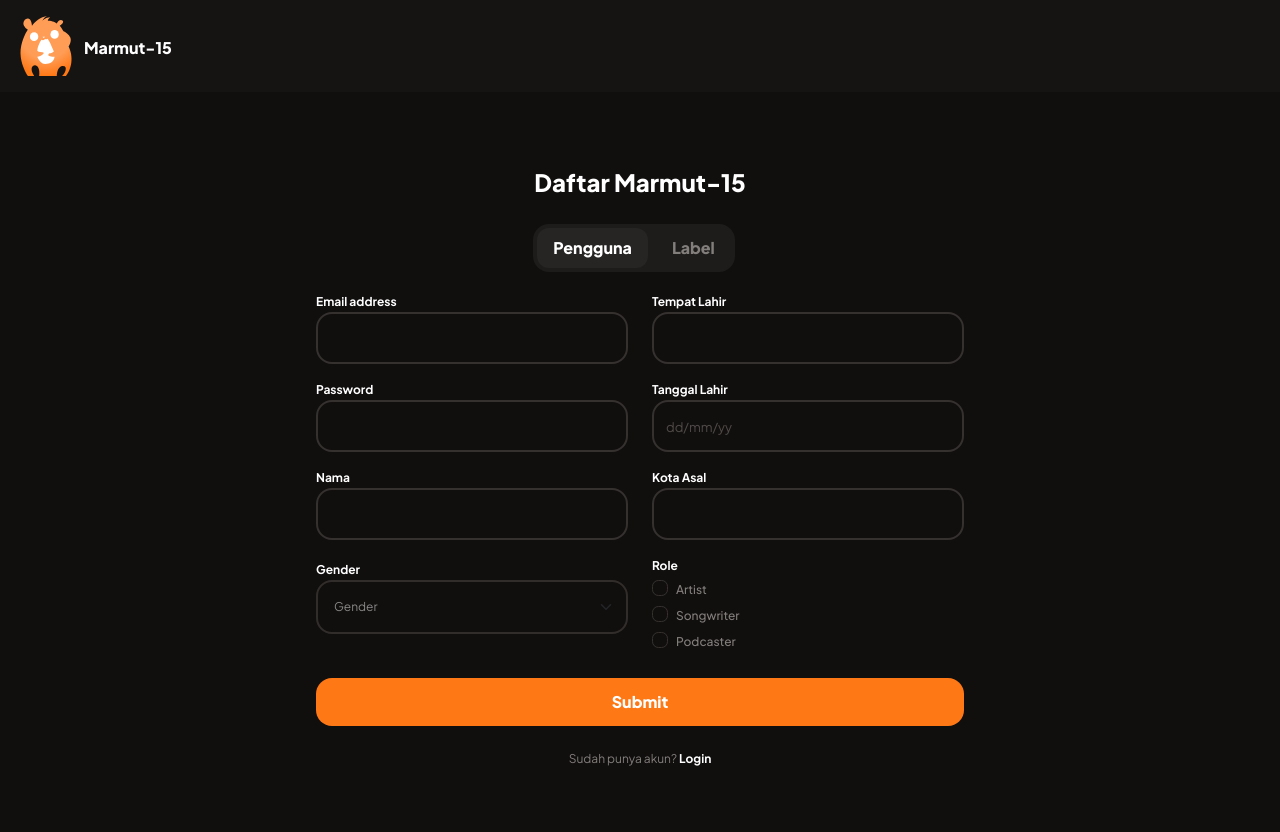
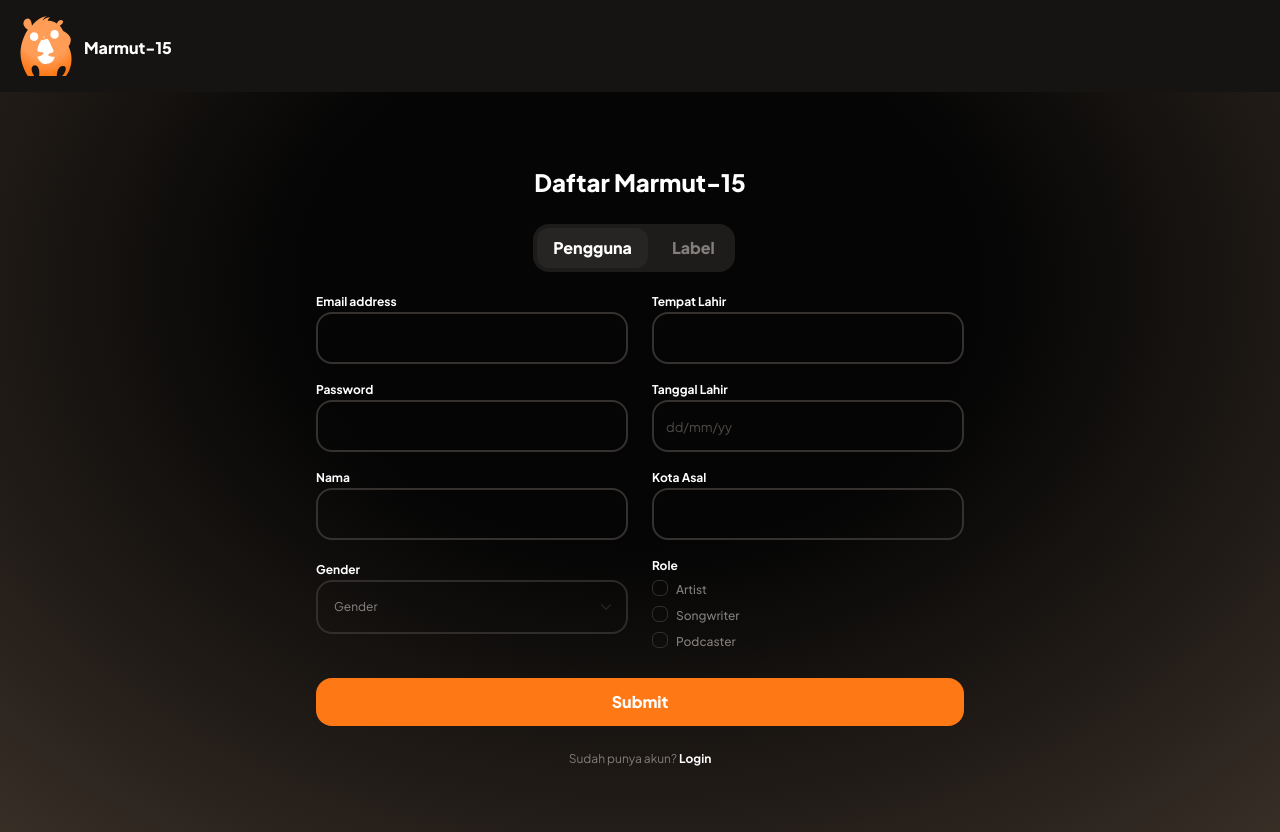
Before and after one commit to mohammadfauzan21/marmut, a Django app: page /register/ in a window 1280 px wide. Run offline with Django 5.2, Linux system fonts and the light colour scheme; some libraries are stand-ins or nearby versions.

Commit message:
fix bg login register

```diff
--- a/marmut15/login/templates/login.html
+++ b/marmut15/login/templates/login.html
@@ -54,6 +54,9 @@ input.form-control:focus {
 .container-parent{
     background-color: var(--neutral-8);
     min-height: 100vh;
+    background-image: url('{% static "img/background.svg" %}');
+    background-size: cover;
+    background-position: center;
 }
 
 .form-check-input[type=checkbox]{
--- a/marmut15/register/templates/register.html
+++ b/marmut15/register/templates/register.html
@@ -30,8 +30,6 @@ input, select {
 input.form-control:focus {
     background-color: var(--neutral-2) !important;
     border: 2px solid var(--neutral-2) !important;
-    border-color: orange;
-    outline: 0 !important; /* Hilangkan outline biru pada saat fokus */
 }
 
 
@@ -57,6 +55,9 @@ input.form-control:focus {
 .container-parent{
     background-color: var(--neutral-8);
     min-height: 100vh;
+    background-image: url('{% static "img/background.svg" %}');
+    background-size: cover;
+    background-position: center;
 }
 
 .form-check-input[type=checkbox]{
```
Also changed, not shown: marmut15/preboarding/templates/preboarding.html (+10 -1 lines), marmut15/static/img/background.svg (added).
